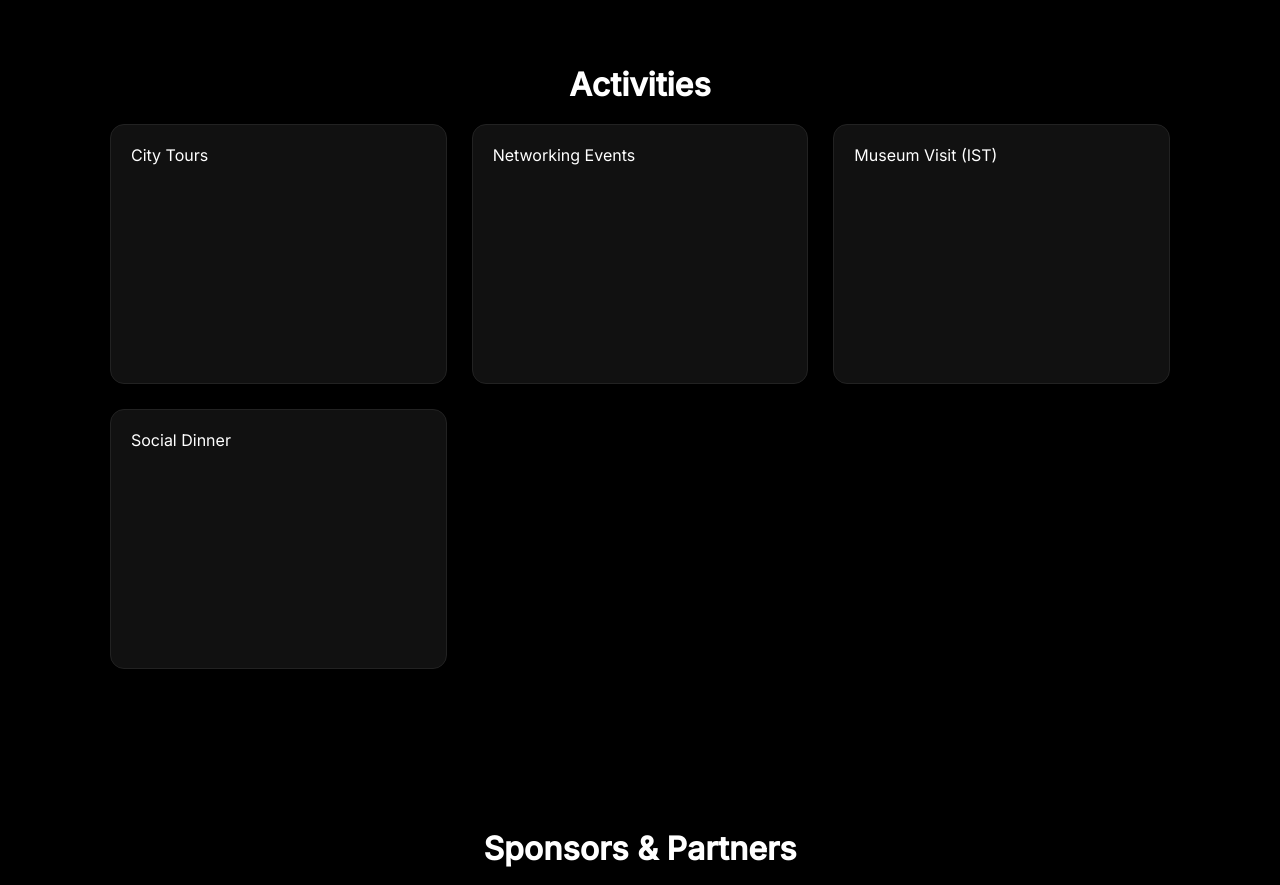
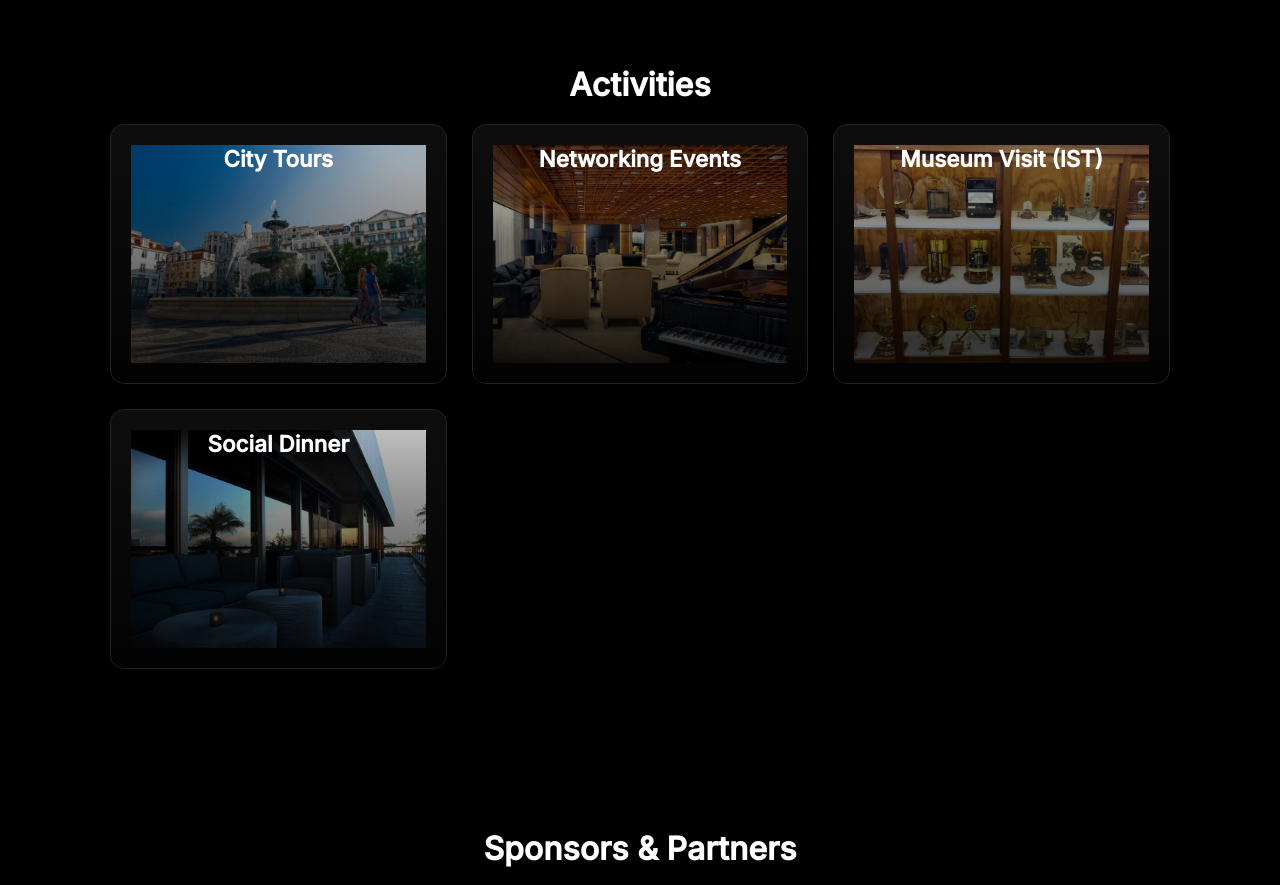
Before and after one commit to CT1BYM/eme2008-site, a plain HTML site: page index.html in a window 1280 px wide. Shown: the part 3620-4505 px from the top of the page. Drawn offline with Linux system fonts and the light colour scheme.

Commit message:
Add files via upload

```diff
--- a/index.html
+++ b/index.html
@@ -514,10 +514,43 @@ h3 {
 <section id="activities">
   <h3>Activities</h3>
   <div class="grid">
-    <div class="card">City Tours</div>
-    <div class="card">Networking Events</div>
-    <div class="card">Museum Visit (IST)</div>
-    <div class="card">Social Dinner</div>
+
+    <div class="card">
+ <a href="tours.html">
+ <img src="citytours.jpg" alt="City Tours">
+        <div class="overlay">
+        <h3>City Tours</h3>
+ </a>
+</div>
+</div>
+    <div class="card">
+<a href="tours.html">
+ <img src="networking1.jpg" alt="networking">
+        <div class="overlay">
+        <h3>Networking Events</h3>
+ </a>
+</div>
+</div>
+
+    <div class="card">
+
+<a href="tours.html">
+ <img src="faraday.jpg" alt="Museum Visit (IST)">
+        <div class="overlay">
+        <h3>Museum Visit (IST)</h3>
+ </a>
+</div>
+</div>
+    <div class="card">
+
+<a href="tours.html">
+ <img src="networking.jpg" alt="Social Dinner">
+        <div class="overlay">
+        <h3>Social Dinner</h3>
+ </a>
+</div>
+
+
   </div>
 </section>
 
```
Also changed, not shown: citytours.jpg (added), dinner.jpg, networking.jpg (added), networking1.jpg (added).
